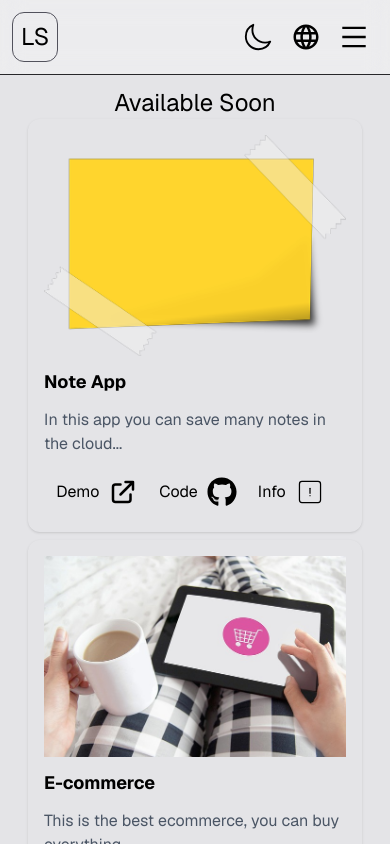
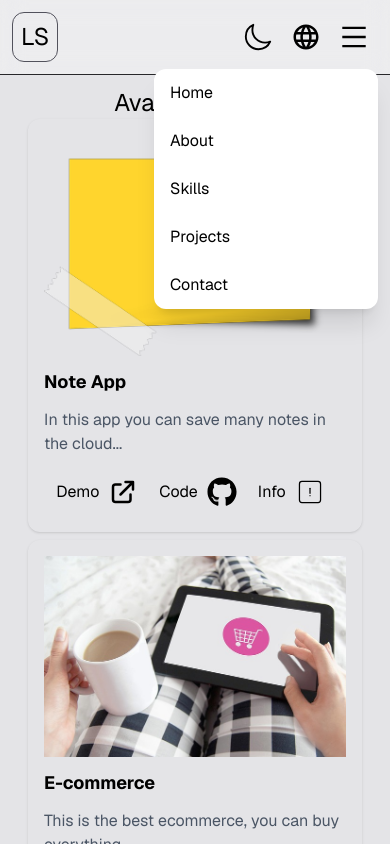
Before and after one commit to luis-santiago-hdez/portfolio, a Next.js app: page /projects in a window 390 px wide. Both pictures are taken after a click on the button 354 px from the left and 37 px from the top of the page. Shown: the top 844 px of the page. Built offline with nearby package versions, Linux system fonts and the light colour scheme.

Commit message:
feat: add responsive mobile dropdown menu

```diff
--- a/components/layout/Footer.tsx
+++ b/components/layout/Footer.tsx
@@ -14,7 +14,10 @@ export default function Footer() {
           >
             <FaGithub />
           </Anchor>
-          <Anchor href="https://linkedin.com" className={iconStyle}>
+          <Anchor
+            href="https://www.linkedin.com/in/luissantiagohdez/"
+            className={iconStyle}
+          >
             <FaLinkedin />
           </Anchor>
         </div>
--- a/components/layout/Navbar.tsx
+++ b/components/layout/Navbar.tsx
@@ -1,9 +1,12 @@
+"use client";
+
 import { MdLanguage } from "react-icons/md";
 import { IoMoonOutline } from "react-icons/io5";
 import { AiOutlineMenu } from "react-icons/ai";
-
 import Button from "../ui/Button";
 import { iconStyle } from "../ui/styles";
+
+import { useState, useEffect, useRef } from "react";
 
 const links = [
   { href: "/#home", label: "Home" },
@@ -14,6 +17,31 @@ const links = [
 ];
 
 export default function Header() {
+  const [open, setOpen] = useState(false);
+  const menuRef = useRef<HTMLDivElement>(null);
+
+  useEffect(() => {
+    const handleClickOutside = (event: MouseEvent) => {
+      if (menuRef.current && !menuRef.current.contains(event.target as Node)) {
+        setOpen(false);
+      }
+    };
+
+    const handleKeyDown = (event: KeyboardEvent) => {
+      if (event.key === "Escape") {
+        setOpen(false);
+      }
+    };
+
+    document.addEventListener("mousedown", handleClickOutside);
+    document.addEventListener("keydown", handleKeyDown);
+
+    return () => {
+      document.removeEventListener("mousedown", handleClickOutside);
+      document.removeEventListener("keydown", handleKeyDown);
+    };
+  }, []);
+
   return (
     <header className="sticky top-0 z-50 bg-white/30 backdrop-blur-md">
       <nav className=" border-b border-zinc-800 ">
@@ -28,7 +56,7 @@ export default function Header() {
             </span>
           </div>
 
-          <div className="flex gap-4">
+          <div className="flex md:gap-4 ">
             <ul className="hidden md:flex items-center text-xl lg:text-2xl gap-6">
               {links.map((link) => (
                 <li key={link.href}>
@@ -48,13 +76,32 @@ export default function Header() {
               <Button className={iconStyle} aria-label="Change Language">
                 <MdLanguage />
               </Button>
+            </div>
 
+            <div className="relative md:hidden" ref={menuRef}>
               <Button
-                className={`${iconStyle} md:hidden`}
-                aria-label="Open menu"
+                onClick={() => setOpen(!open)}
+                aria-expanded={open}
+                aria-label="Toggle menu"
+                className={`${iconStyle}`}
               >
                 <AiOutlineMenu />
               </Button>
+
+              {open && (
+                <div className="absolute right-0 mt-2 w-56 rounded-xl bg-white shadow-xl overflow-hidden">
+                  {links.map((link) => (
+                    <a
+                      key={link.href}
+                      href={link.href}
+                      onClick={() => setOpen(false)}
+                      className="block px-4 py-3 hover:bg-gray-100 transition-colors"
+                    >
+                      {link.label}
+                    </a>
+                  ))}
+                </div>
+              )}
             </div>
           </div>
         </div>
```
